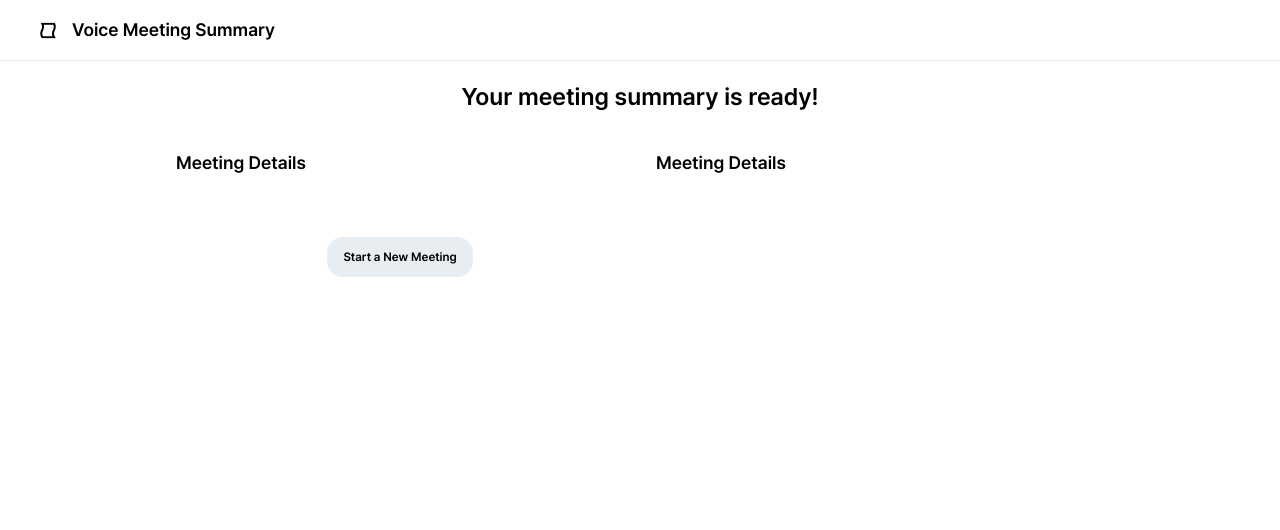
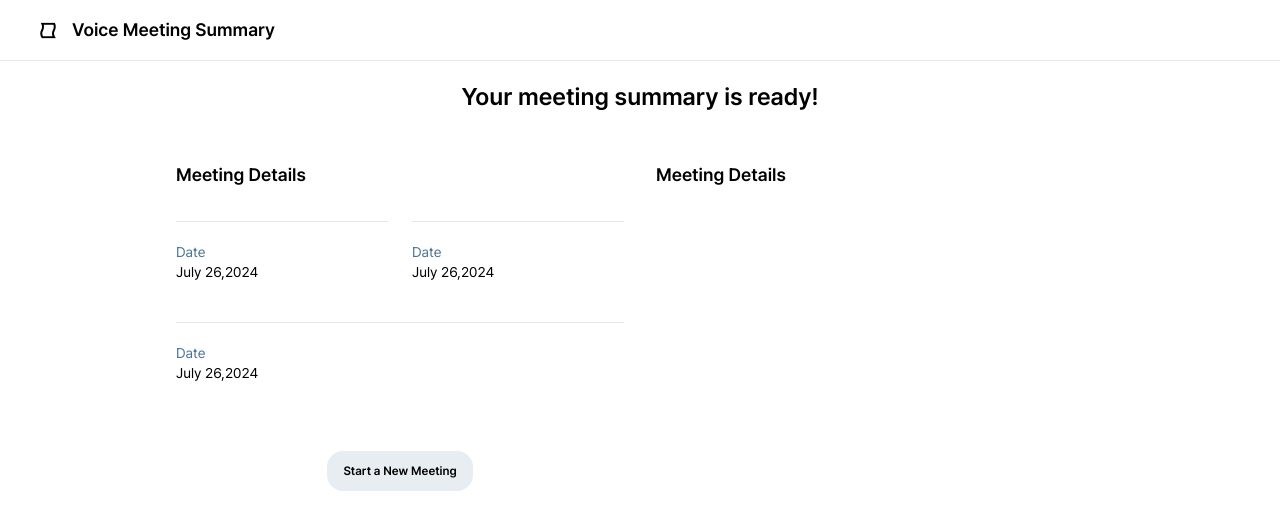
Before and after one commit to minjeongss/ai-realtime-meeting-summary, a React (Vite) app: page /summary in a window 1280 px wide. Shown: the top 530 px of the page. Built offline with nearby package versions, Linux system fonts and the light colour scheme.

Commit message:
feat: 회의 내용 요약 구현

```diff
--- a/src/pages/Summary/Detail.tsx
+++ b/src/pages/Summary/Detail.tsx
@@ -1,10 +1,19 @@
 import Button from "../../components/Button";
+import PartDetail from "./PartDetail";
 
 const Detail = () => {
   return (
     <div className="flex flex-col">
       <p className="p-4 font-semibold text-lg">Meeting Details</p>
-      <div className="p-4"></div>
+      <div className="flex flex-col p-4">
+        <div className="grid grid-cols-2 gap-6">
+          <PartDetail header="Date" content="July 26,2024" />
+          <PartDetail header="Date" content="July 26,2024" />
+        </div>
+        <div className="pt-5 pb-5">
+          <PartDetail header="Date" content="July 26,2024" />
+        </div>
+      </div>
       <div className="flex justify-center items-center pt-3 pb-3 pl-4 pr-4 ">
         <Button color="gray">Start a New Meeting</Button>
       </div>
--- /dev/null
+++ b/src/pages/Summary/PartDetail.tsx
@@ -0,0 +1,15 @@
+interface PartDetailProps {
+  header: string;
+  content: string;
+}
+
+const PartDetail = ({ header, content }: PartDetailProps) => {
+  return (
+    <div className="flex flex-col text-sm pt-5 pb-5 border-solid border-t-1 border-[#E5E8EB]">
+      <p className="text-[#4D7599]">{header}</p>
+      <p>{content}</p>
+    </div>
+  );
+};
+
+export default PartDetail;
--- a/src/pages/Summary/index.tsx
+++ b/src/pages/Summary/index.tsx
@@ -4,10 +4,10 @@ import Export from "./Export";
 const Summary = () => {
   return (
     <div>
-      <p className="pb-5 text-center font-semibold text-2xl">
+      <p className="pb-3 text-center font-semibold text-2xl">
         Your meeting summary is ready!
       </p>
-      <div className="w-full h-full flex [&>div]:flex-1">
+      <div className="w-full h-full flex [&>div]:flex-1 pt-5">
         <Detail />
         <Export />
       </div>
```
Also changed, not shown: public/logo2.svg (deleted).
